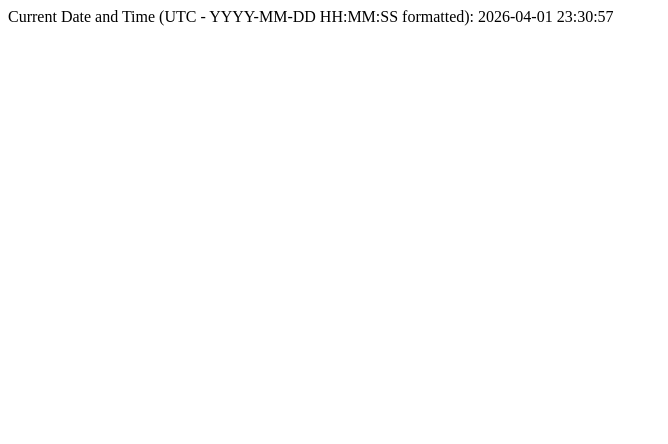
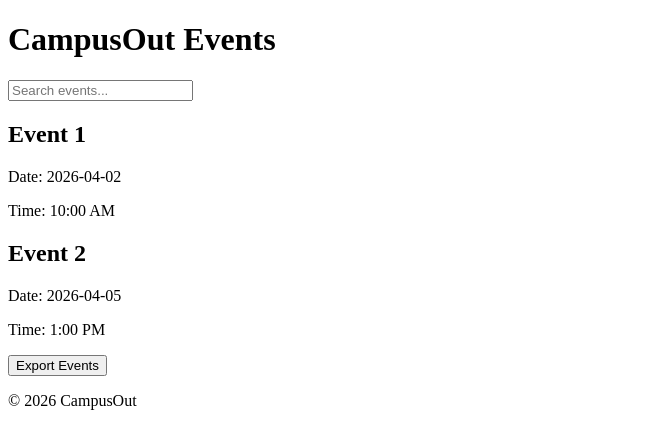
Before and after one commit to BahVoila/CampusOut, a plain HTML site: page index.html in a window 1280 px wide. Shown: the whole page, without its empty margins (0-668 px from the left). Drawn offline with Linux system fonts and the light colour scheme.

Commit message:
Update index.html with complete CampusOut website HTML code.

```diff
--- a/index.html
+++ b/index.html
@@ -1 +1,60 @@
-Current Date and Time (UTC - YYYY-MM-DD HH:MM:SS formatted): 2026-04-01 23:30:57
+<!DOCTYPE html>
+<html lang="en">
+<head>
+    <meta charset="UTF-8">
+    <meta name="viewport" content="width=device-width, initial-scale=1.0">
+    <title>CampusOut Events</title>
+    <link rel="stylesheet" href="styles.css">
+    <script src="scripts.js" defer></script>
+</head>
+<body>
+    <header>
+        <h1>CampusOut Events</h1>
+    </header>
+    <main>
+        <div class="filters">
+            <input type="text" id="search" placeholder="Search events...">
+        </div>
+        <div id="event-list">
+            <!-- Event items will be dynamically populated here -->
+        </div>
+        <button id="export">Export Events</button>
+    </main>
+    <footer>
+        <p>&copy; 2026 CampusOut</p>
+    </footer>
+    <script>
+        const events = [
+            // List of 62 events
+            { title: 'Event 1', date: '2026-04-02', time: '10:00 AM' },
+            { title: 'Event 2', date: '2026-04-05', time: '1:00 PM' },
+            // ... more events ...
+        ];
+
+        function displayEvents() {
+            const eventList = document.getElementById('event-list');
+            events.forEach(event => {
+                const div = document.createElement('div');
+                div.className = 'event';
+                div.innerHTML = `<h2>${event.title}</h2><p>Date: ${event.date}</p><p>Time: ${event.time}</p>`;
+                eventList.appendChild(div);
+            });
+        }
+
+        document.getElementById('search').addEventListener('input', function() {
+            const filter = this.value.toLowerCase();
+            const eventDivs = document.querySelectorAll('.event');
+            eventDivs.forEach(div => {
+                const title = div.querySelector('h2').textContent.toLowerCase();
+                div.style.display = title.includes(filter) ? 'block' : 'none';
+            });
+        });
+
+        document.getElementById('export').addEventListener('click', function() {
+            // Functionality to export events
+        });
+
+        displayEvents();
+    </script>
+</body>
+</html>
```
